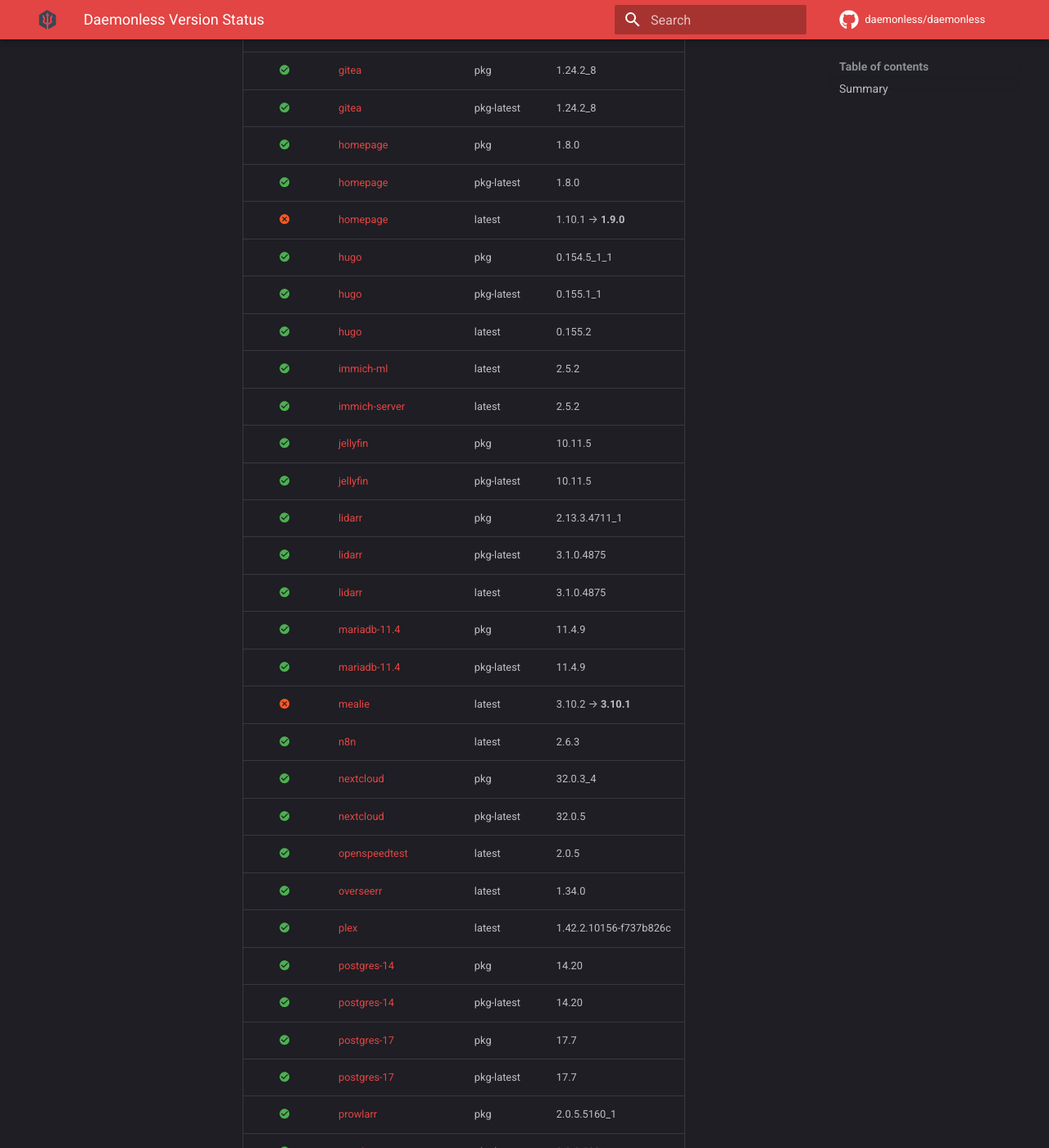
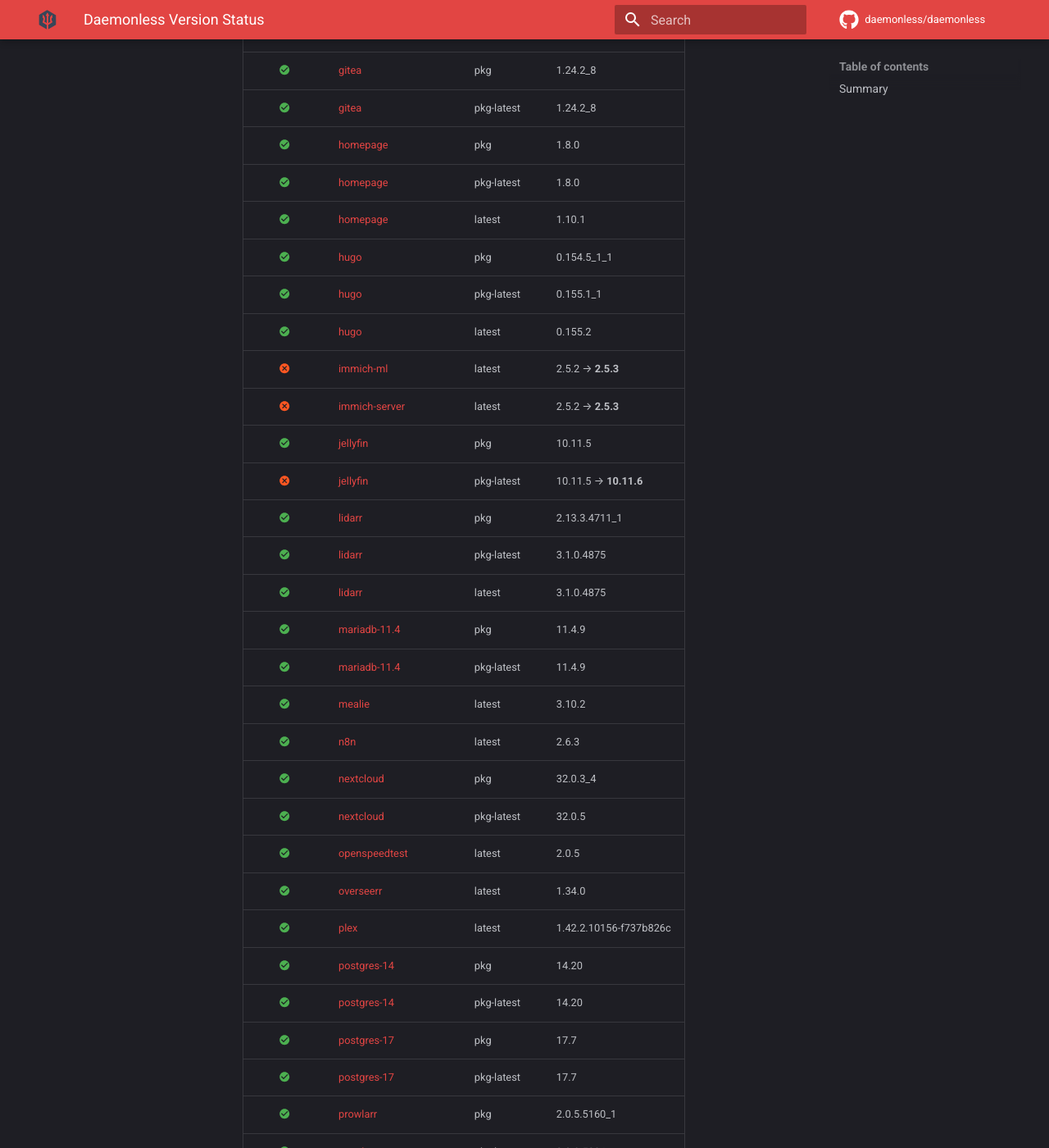
Before and after one commit to daemonless/daemonless-io, an MkDocs documentation site: the page built from docs/status.md, in a window 1280 px wide and 1400 px high, scrolled down 528 px. Shown: the whole window at 82% size. Built offline with MkDocs 1.6.1 and Material for MkDocs 9.7.7, drawn with Linux system fonts in a browser that asks for light colours; comment, search, counter and statistics services are not loaded; some of the changed text lies outside the part shown.

Commit message:
Update version status [skip ci]

```diff
--- a/docs/status.md
+++ b/docs/status.md
@@ -13,20 +13,20 @@
 | :material-check-circle:{ .current } | [gitea](https://github.com/daemonless/gitea/actions) | pkg-latest | 1.24.2_8 |
 | :material-check-circle:{ .current } | [homepage](https://github.com/daemonless/homepage/actions) | pkg | 1.8.0 |
 | :material-check-circle:{ .current } | [homepage](https://github.com/daemonless/homepage/actions) | pkg-latest | 1.8.0 |
-| :material-close-circle:{ .outdated } | [homepage](https://github.com/daemonless/homepage/actions) | latest | 1.10.1 → **1.9.0** |
+| :material-check-circle:{ .current } | [homepage](https://github.com/daemonless/homepage/actions) | latest | 1.10.1 |
 | :material-check-circle:{ .current } | [hugo](https://github.com/daemonless/hugo/actions) | pkg | 0.154.5_1_1 |
 | :material-check-circle:{ .current } | [hugo](https://github.com/daemonless/hugo/actions) | pkg-latest | 0.155.1_1 |
 | :material-check-circle:{ .current } | [hugo](https://github.com/daemonless/hugo/actions) | latest | 0.155.2 |
-| :material-check-circle:{ .current } | [immich-ml](https://github.com/daemonless/immich-ml/actions) | latest | 2.5.2 |
-| :material-check-circle:{ .current } | [immich-server](https://github.com/daemonless/immich-server/actions) | latest | 2.5.2 |
+| :material-close-circle:{ .outdated } | [immich-ml](https://github.com/daemonless/immich-ml/actions) | latest | 2.5.2 → **2.5.3** |
+| :material-close-circle:{ .outdated } | [immich-server](https://github.com/daemonless/immich-server/actions) | latest | 2.5.2 → **2.5.3** |
 | :material-check-circle:{ .current } | [jellyfin](https://github.com/daemonless/jellyfin/actions) | pkg | 10.11.5 |
-| :material-check-circle:{ .current } | [jellyfin](https://github.com/daemonless/jellyfin/actions) | pkg-latest | 10.11.5 |
+| :material-close-circle:{ .outdated } | [jellyfin](https://github.com/daemonless/jellyfin/actions) | pkg-latest | 10.11.5 → **10.11.6** |
 | :material-check-circle:{ .current } | [lidarr](https://github.com/daemonless/lidarr/actions) | pkg | 2.13.3.4711_1 |
 | :material-check-circle:{ .current } | [lidarr](https://github.com/daemonless/lidarr/actions) | pkg-latest | 3.1.0.4875 |
 | :material-check-circle:{ .current } | [lidarr](https://github.com/daemonless/lidarr/actions) | latest | 3.1.0.4875 |
 | :material-check-circle:{ .current } | [mariadb-11.4](https://github.com/daemonless/mariadb-11.4/actions) | pkg | 11.4.9 |
 | :material-check-circle:{ .current } | [mariadb-11.4](https://github.com/daemonless/mariadb-11.4/actions) | pkg-latest | 11.4.9 |
-| :material-close-circle:{ .outdated } | [mealie](https://github.com/daemonless/mealie/actions) | latest | 3.10.2 → **3.10.1** |
+| :material-check-circle:{ .current } | [mealie](https://github.com/daemonless/mealie/actions) | latest | 3.10.2 |
 | :material-check-circle:{ .current } | [n8n](https://github.com/daemonless/n8n/actions) | latest | 2.6.3 |
 | :material-check-circle:{ .current } | [nextcloud](https://github.com/daemonless/nextcloud/actions) | pkg | 32.0.3_4 |
 | :material-check-circle:{ .current } | [nextcloud](https://github.com/daemonless/nextcloud/actions) | pkg-latest | 32.0.5 |
@@ -76,5 +76,5 @@
 
 ## Summary
 
-- :material-check-circle:{ .current } Current: 33
-- :material-close-circle:{ .outdated } Outdated: 2
+- :material-check-circle:{ .current } Current: 32
+- :material-close-circle:{ .outdated } Outdated: 3
```
